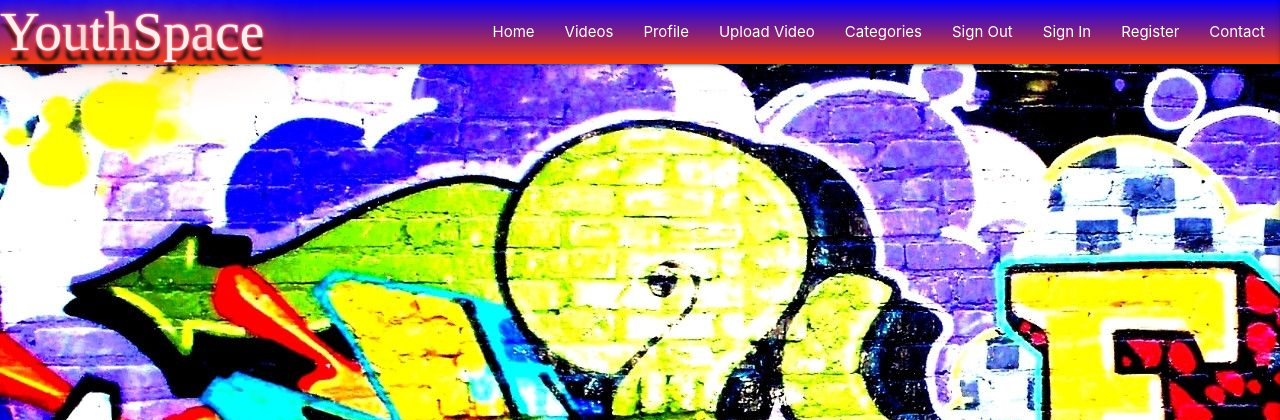
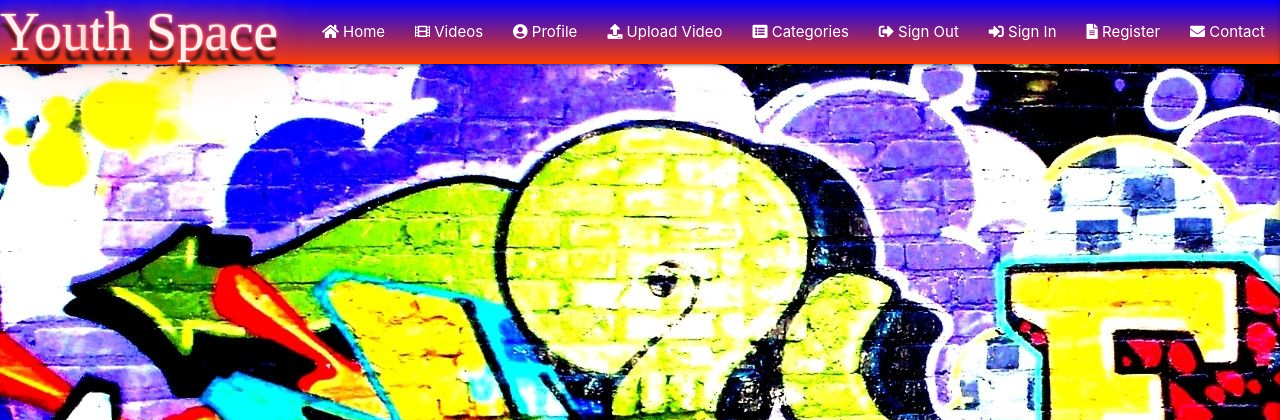
Before and after one commit to Sojasmine/youth-space, a Flask app: page /get_videos in a window 1280 px wide. Shown: the top 420 px of the page. Run offline with Flask 2, Linux system fonts and the light colour scheme; data that the repository does not hold is empty; some libraries are stand-ins or nearby versions; some web fonts are replaced.

Commit message:
Update navbar

```diff
--- a/templates/base.html
+++ b/templates/base.html
@@ -20,35 +20,35 @@
 
     <header>
         <!-- Top navbar -->
-        <nav class="nav-extended #5e35b1 deep-purple darken-1">
+        <nav class="nav-extended">
             <div class="nav-wrapper">
-                <a href="#!" class="brand-logo"><b>You<span>th</span><span>Spa</span>ce</b></a>
+                <a href="{{ url_for('index') }}" class="brand-logo"><b>You<span>th</span>       <span>Spa</span>ce</b></a>
                 <a href="#" data-target="mobile-demo" class="sidenav-trigger right"><i class="fas fa-bars"></i></a>
                 <ul class="right hide-on-med-and-down">
-                    <li><a href="#">Home</a></li>
-                    <li><a href="#">Videos</a></li>
-                    <li><a href="#">Profile</a></li>
-                    <li><a href="#">Upload Video</a></li>
-                    <li><a href="#">Categories</a></li>
-                    <li><a href="#">Sign Out</a></li>
-                    <li><a href="#">Sign In</a></li>
-                    <li><a href="#">Register</a></li>
-                    <li><a href="#">Contact</a></li>
+                    <li><a href="{{ url_for('index') }}"><i class="tiny fa fa-home" aria-hidden="true"></i> Home</a></li>
+                    <li><a href="#"><i class="tiny fa fa-film " aria-hidden="true"></i> Videos</a></li>
+                    <li><a href="#"><i class="tiny fa fa-user-circle" aria-hidden="true"></i> Profile</a></li>
+                    <li><a href="#"><i class="tiny fa fa-upload" aria-hidden="true"></i> Upload Video</a></li>
+                    <li><a href="#"><i class="tiny fa fa-list-alt" aria-hidden="true"></i> Categories</a></li>
+                    <li><a href="#"><i class="tiny fa fa-sign-out-alt" aria-hidden="true"></i> Sign Out</a></li>
+                    <li><a href="#"><i class="tiny fa fa-sign-in-alt" aria-hidden="true"></i> Sign In</a></li>
+                    <li><a href="#"><i class="tiny fa fa-file-alt" aria-hidden="true"></i> Register</a></li>
+                    <li><a href="{{ url_for('contact') }}"><i class="tiny fa fa-envelope" aria-hidden="true"></i> Contact</a></li>
                 </ul>
             </div>
         </nav>
         <!-- Mobile sidenav -->
         <ul class="sidenav" id="mobile-demo">
             <li><h4 class="center-align"></h4>Youth Space</li>
-            <li><a href="#">Home</a></li>
-            <li><a href="#">Videos</a></li>
-            <li><a href="#">Profile</a></li>
-            <li><a href="#">Upload Video</a></li>
-            <li><a href="#">Categories</a></li>
-            <li><a href="#">Sign Out</a></li>
-            <li><a href="#">Sign In</a></li>
-            <li><a href="#">Register</a></li>
-            <li><a href="#">Contact</a></li>
+            <li><a href="{{ url_for('index') }}"><i class="fa fa-home" aria-hidden="true"></i>Home</a></li>
+            <li><a href="#"><i class="tiny fa fa-film" aria-hidden="true"></i>Videos</a></li>
+            <li><a href="#"><i class="tiny fa fa-user-circle" aria-hidden="true"></i>Profile</a></li>
+            <li><a href="#"><i class="tiny fa fa-upload" aria-hidden="true"></i>Upload Video</a></li>
+            <li><a href="#"><i class="tiny fa fa-list-alt" aria-hidden="true"></i>Categories</a></li>
+            <li><a href="#"><i class="tiny fa fa-sign-out-alt" aria-hidden="true"></i>Sign Out</a></li>
+            <li><a href="#"><i class="tiny fa fa-sign-in-alt" aria-hidden="true"></i>Sign In</a></li>
+            <li><a href="#"><i class="tiny fa fa-file-alt" aria-hidden="true"></i>Register</a></li>
+            <li><a href="{{ url_for('contact') }}"><i class="tiny fa fa-envelope" aria-hidden="true"></i>Contact</a></li>
         </ul>
     </header>
 
```
